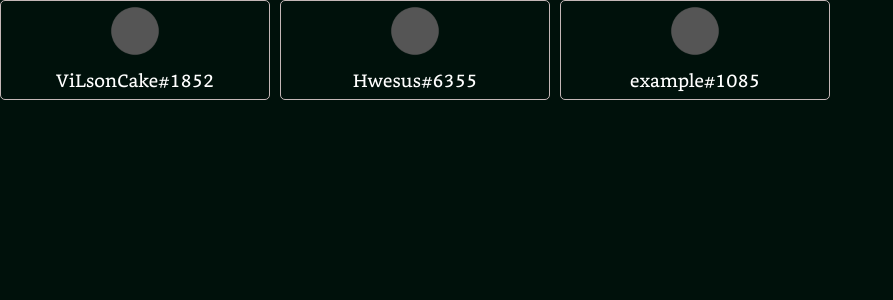
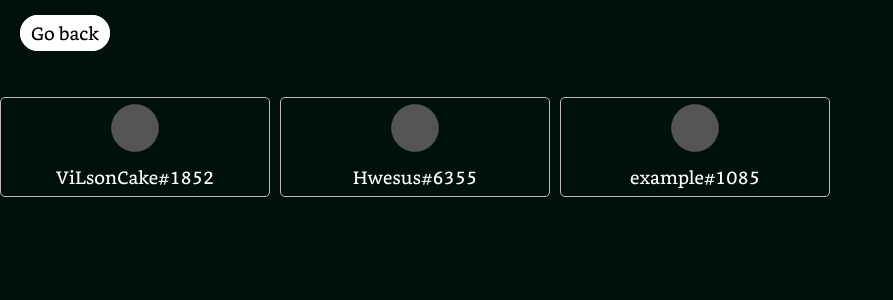
Before and after one commit to IsNAble/TeamTeam1, a Flask app: template templates/friends-page.html in a window 1280 px wide. Shown: the top 300 px of the page, without its empty margins (0-893 px from the left). Run offline with Flask 2, Linux system fonts and the light colour scheme; the template is opened without the code that fills it: values that come from a table or form of the project are taken from there, others are empty; data comes from the database, SQL or seed files in the repository.

Commit message:
Add button

```diff
--- a/static/css/friends-page.css
+++ b/static/css/friends-page.css
@@ -7,6 +7,17 @@ body {
   background-color: #00110b;
   color:#fff;
   font-family: 'Bookerly';
+}
+
+header {
+  padding: 20px;
+}
+
+a {
+	text-decoration: none;
+	color: #fff;
+  font-family: 'Bookerly';
+  font-size: 18px;
 }
 
 .container {
@@ -38,4 +49,21 @@ body {
   display: flex;
   flex-wrap: wrap;
   gap: 10px;
+  margin-top: 30px;
 }
+
+.link-button {
+  background-color: #fff;
+  border-radius: 30px;
+  cursor: pointer;
+  padding: 5px 10px;
+  border-width: 0;
+  color:#000;
+  transition: all 0.3s ease-out!important;
+  border: 1px solid #fff;
+}
+
+.link-button:hover {
+  background-color: inherit;
+  color: #fff;
+}
--- a/templates/friends-page.html
+++ b/templates/friends-page.html
@@ -6,9 +6,16 @@
   <meta name="viewport" content="width=device-width, initial-scale=1.0">
   <link rel="stylesheet" href="../static/css/friends-page.css">
   <link rel="stylesheet" href="../static/css/reset.css">
-  <title>Document</title>
+  <title>Friends</title>
 </head>
 <body>
+  <header class="header">
+    <div class="container">
+      <div class="button-back">
+        <a class="link-button" href="/templates/profile/profile.html">Go back</a>
+      </div>
+    </div>
+  </header>
   <section class="section">
     <div class="container">
       <div class="user-list">
--- a/templates/profile/profile.html
+++ b/templates/profile/profile.html
@@ -63,10 +63,10 @@
                 <textarea name="" id="" cols="30" rows="1" disabled="disabled">{{ data.user_phone_number }}</textarea>
               </dd>
             </dl>
-            <dl class="group-info">
+            <div class="group-link">
               <a href="{{ data.user_github_link }}">Github</a>
               <a href="../friends-page.html">Friends list</a>
-            </dl>
+            </div>
           </div>
         </div>
       </div>
```
Also changed, not shown: static/css/invite-list.css (+31 -2 lines), static/css/style-sing-up.css (+4 -4 lines), templates/invite-list.html (+7 -0 lines).
